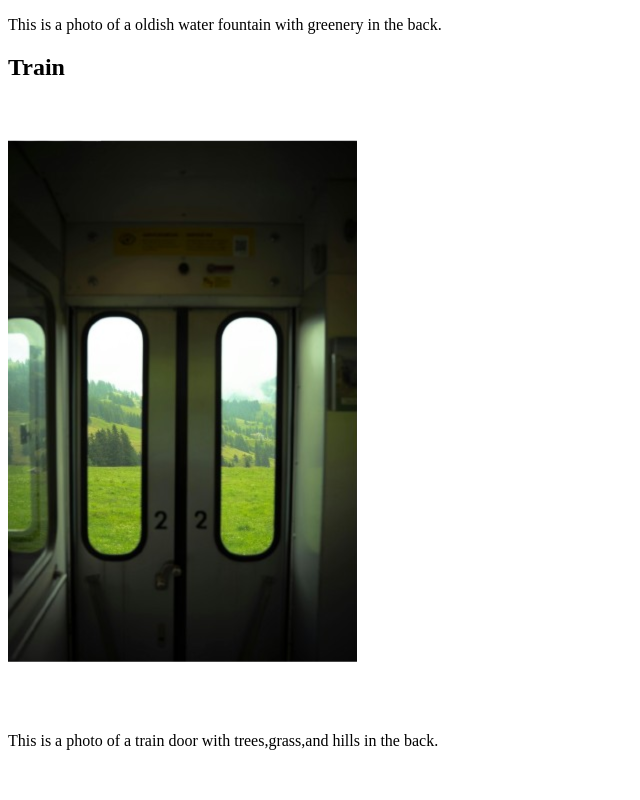
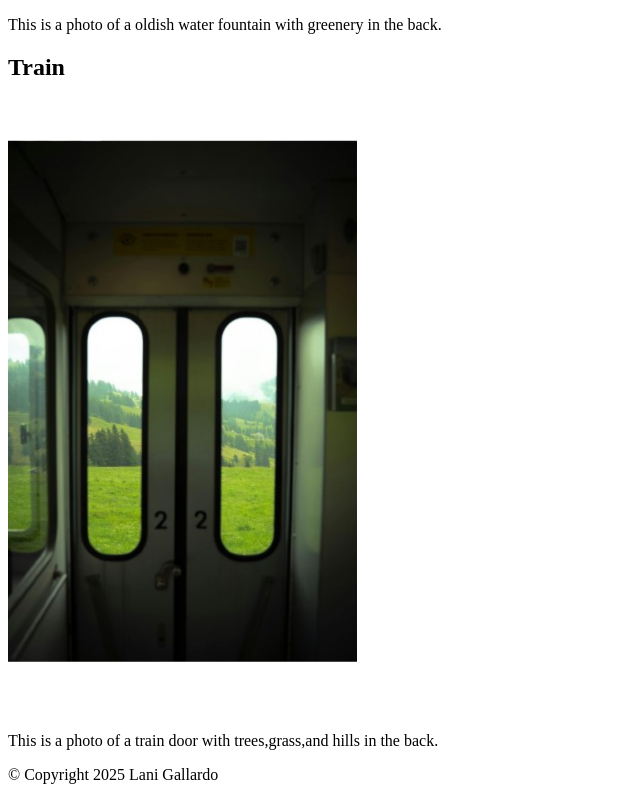
Before and after one commit to Lani56/COMP001A.LectureActivity3, a plain HTML site: page index.html in a window 1280 px wide. Shown: the part 1638-2438 px from the top of the page, without its empty margins (0-640 px from the left). Before the commit the page ends 2404 px from the top, so only its background shows below. Drawn offline with Linux system fonts and the light colour scheme.

Commit message:
added footer content

```diff
--- a/index.html
+++ b/index.html
@@ -38,7 +38,7 @@
         </section>
     </main>
     <footer>
-    <!--footer content goes here-->
+     <p>&copy; Copyright 2025 Lani Gallardo</p>
     </footer>
 </body>
 </html>
```
